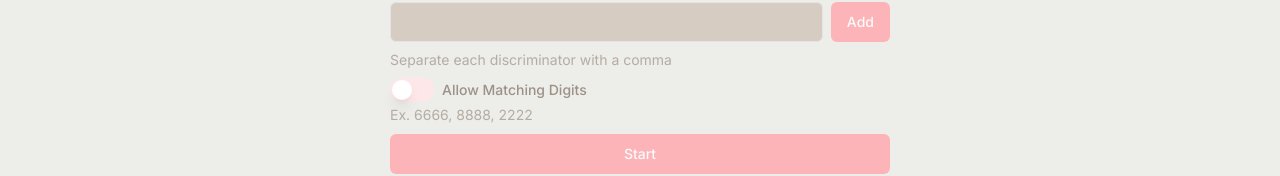
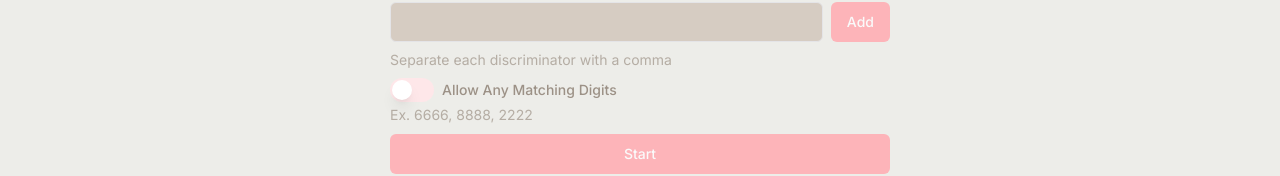
Before and after one commit to Xurify/avalanche-apex-connect-displayname-change, a Next.js app: page / in a window 1280 px wide. Shown: the part 450-626 px from the top of the page. Built offline with nearby package versions, Linux system fonts and the light colour scheme.

Commit message:
Updated wording

```diff
--- a/src/app/page.tsx
+++ b/src/app/page.tsx
@@ -358,7 +358,7 @@ export default function Page() {
               onCheckedChange={handleCheckAllowMatchingDigits}
             />
             <Label className="ml-2" htmlFor="allow-matching-digits text-center">
-              Allow Matching Digits
+              Allow Any Matching Digits
             </Label>
           </div>
           <span className="text-sm text-[#9c9186]/70 dark:text-gray-400 mt-1">
```
